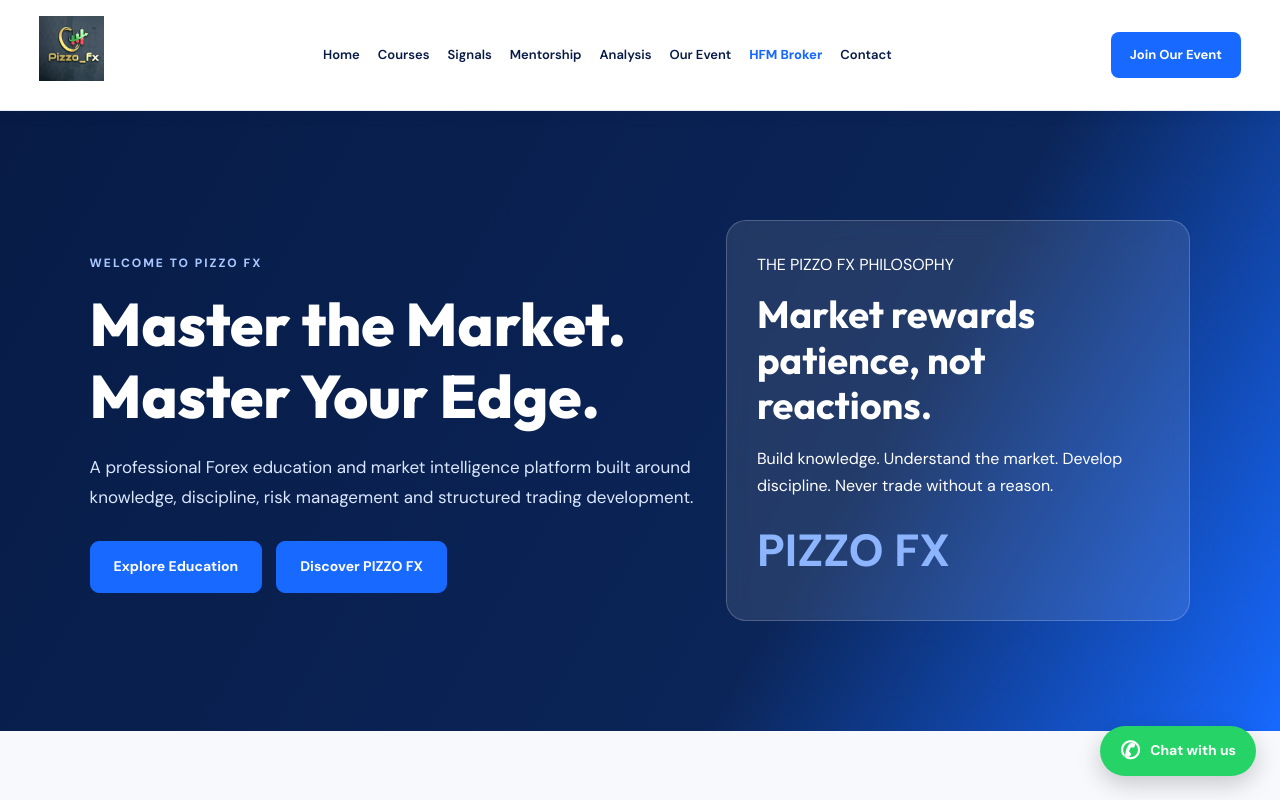
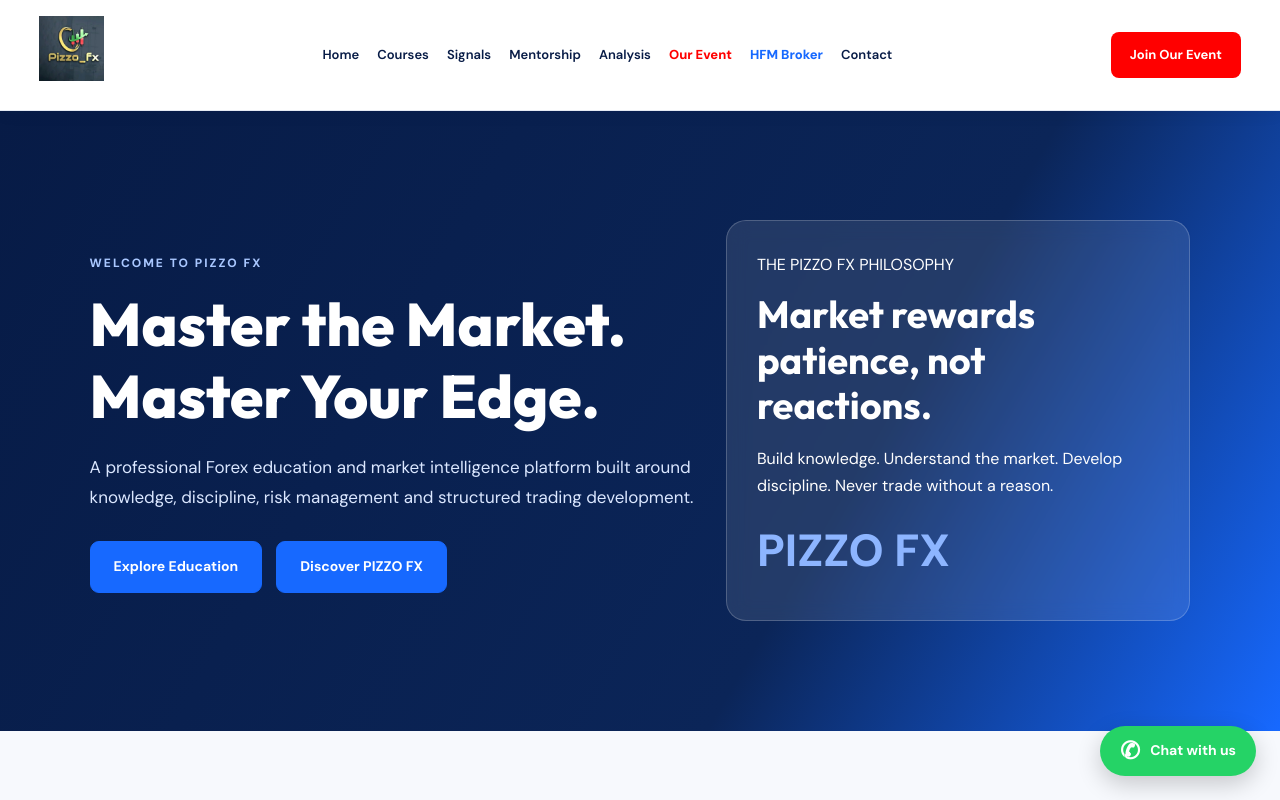
Before and after one commit to mutungastephen111-tech/pizzo-fx-website, a Next.js app: page / in a window 1280 px wide. Shown: the top 800 px of the page. Built offline with nearby package versions, Linux system fonts and the light colour scheme; no server answers; the database is empty.

Commit message:
Update Navbar.tsx

```diff
--- a/src/components/Navbar.tsx
+++ b/src/components/Navbar.tsx
@@ -8,7 +8,7 @@ const navigationLinks = [
   { label: "Signals", href: "/signals" },
   { label: "Mentorship", href: "/mentorship" },
   { label: "Analysis", href: "/analysis" },
-  { label: "Our Event", href: "/event" },
+  { label: "Our Event", href: "/storm-market" },
   { label: "HFM Broker", href: "/hfm" },
   { label: "Contact", href: "/contact" },
 ];
@@ -40,7 +40,9 @@ export default function Navbar() {
               style={
                 link.href === "/hfm"
                   ? { color: "#1769ff", fontWeight: 800 }
-                  : undefined
+                  : link.href === "/storm-market"
+                    ? { color: "#FF0000", fontWeight: 900 }
+                    : undefined
               }
             >
               {link.label}
@@ -48,7 +50,15 @@ export default function Navbar() {
           ))}
         </div>
 
-        <Link href="/event" className="site-nav-cta">
+        <Link
+          href="/storm-market"
+          className="site-nav-cta"
+          style={{
+            backgroundColor: "#FF0000",
+            borderColor: "#FF0000",
+            color: "#FFFFFF",
+          }}
+        >
           Join Our Event
         </Link>
       </nav>
```
